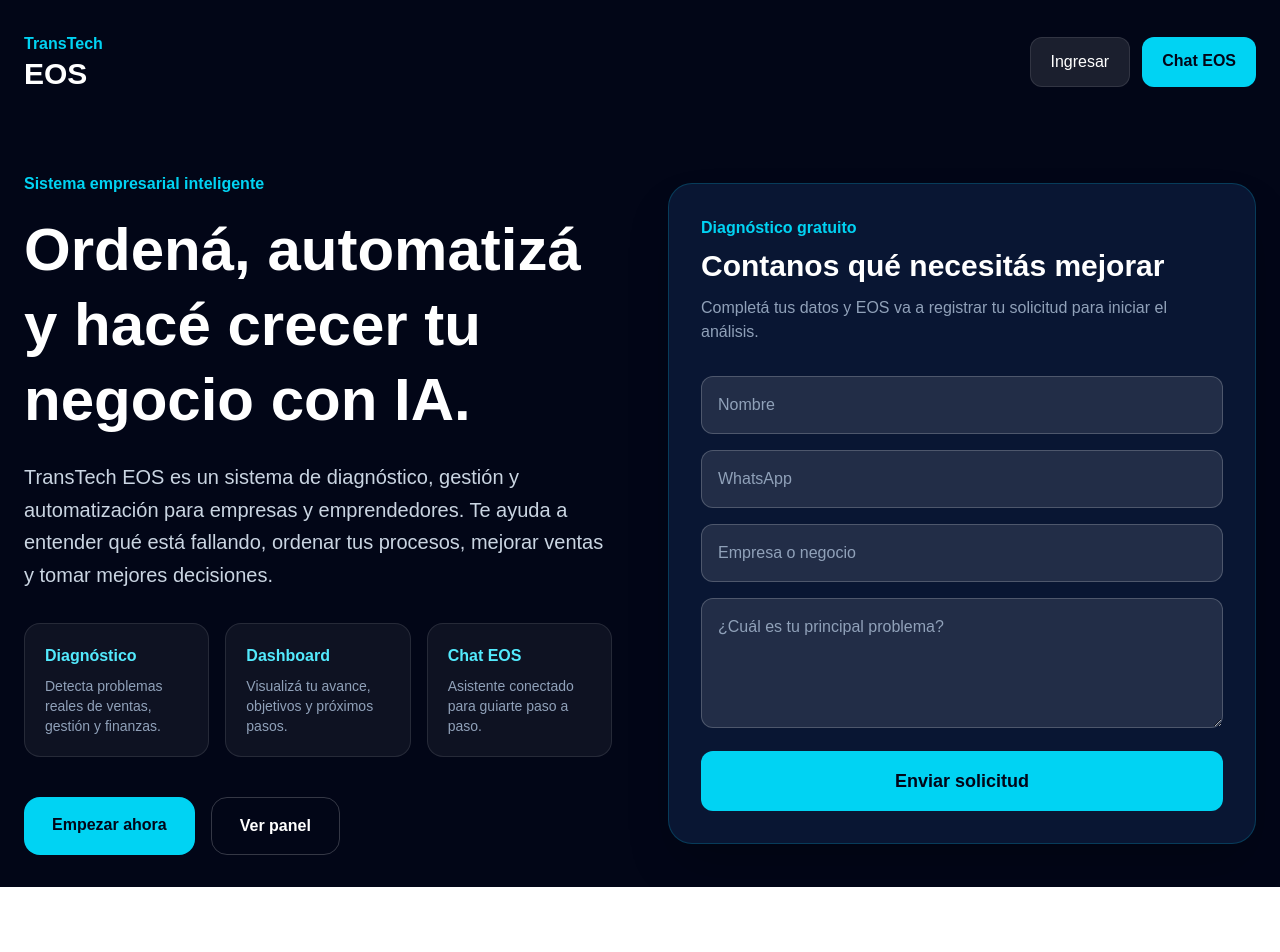
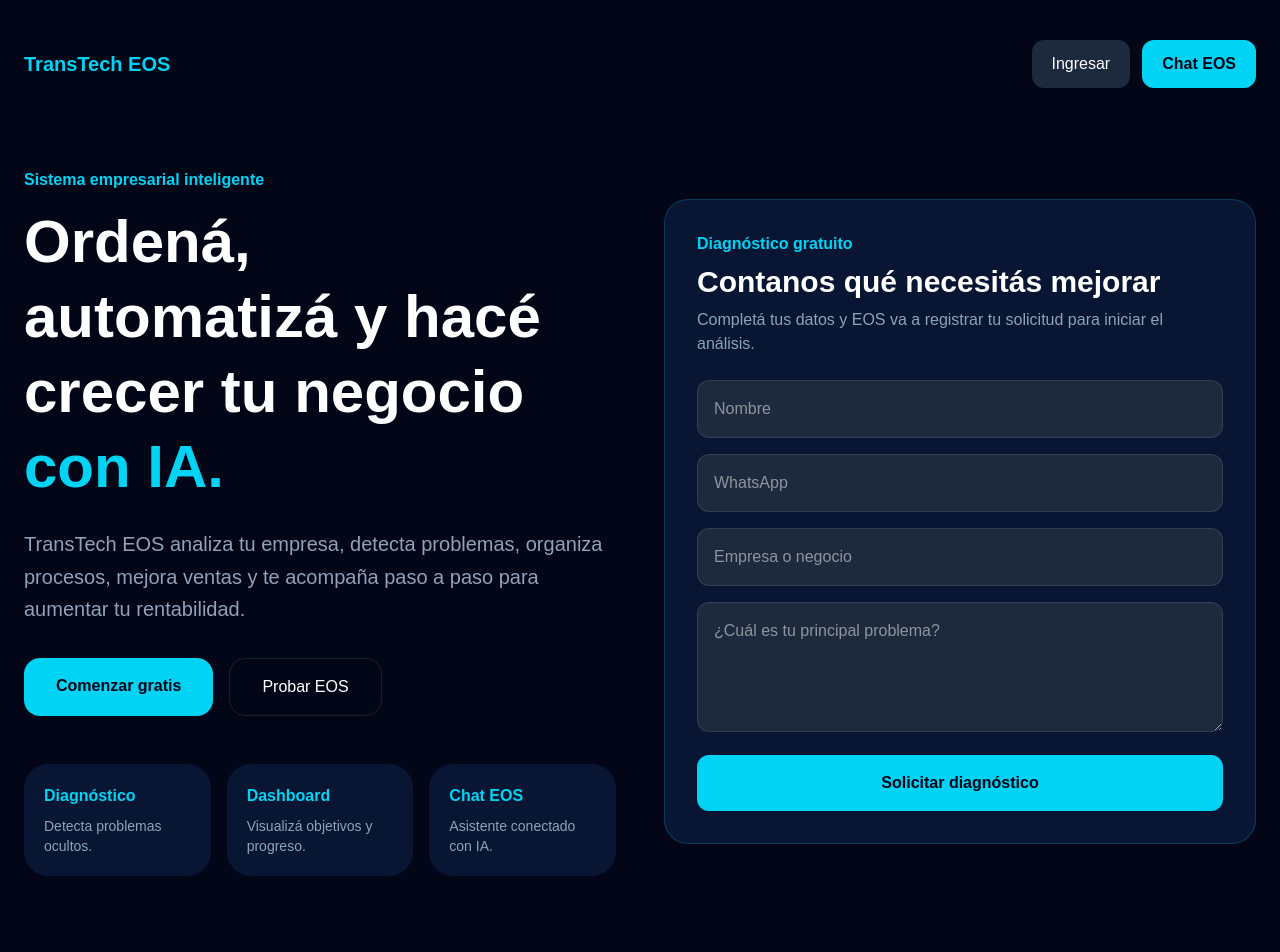
Before and after one commit to barretoa109-dot/transtech-eos, a Next.js app: page / in a window 1280 px wide. Shown: the top 952 px of the page. Before the commit the page ends 887 px from the top, so only its background shows below. Built offline with nearby package versions, Linux system fonts and the light colour scheme; no server answers.

Commit message:
Landing final TransTech EOS

```diff
--- a/app/page.tsx
+++ b/app/page.tsx
@@ -1,167 +1,188 @@
-"use client";
+export default function HomePage() {
+  return (
+    <main className="min-h-screen bg-[#020617] text-white overflow-hidden">
+      <section className="max-w-7xl mx-auto px-6 py-10">
 
-import { useState } from "react";
-import Link from "next/link";
-import { supabase } from "../lib/supabase";
-
-export default function Home() {
-  const [nombre, setNombre] = useState("");
-  const [whatsapp, setWhatsapp] = useState("");
-  const [empresa, setEmpresa] = useState("");
-  const [problema, setProblema] = useState("");
-  const [enviando, setEnviando] = useState(false);
-
-  async function enviarLead() {
-    if (!nombre || !whatsapp || !problema) {
-      alert("Completá nombre, WhatsApp y el problema principal.");
-      return;
-    }
-
-    setEnviando(true);
-
-    const { error } = await supabase.from("leads").insert([
-      {
-        nombre,
-        whatsapp,
-        empresa,
-        problema,
-      },
-    ]);
-
-    setEnviando(false);
-
-    if (error) {
-      console.log(error);
-      alert("No se pudo enviar. Revisá Supabase.");
-      return;
-    }
-
-    alert("Solicitud enviada correctamente.");
-
-    setNombre("");
-    setWhatsapp("");
-    setEmpresa("");
-    setProblema("");
-  }
-
-  return (
-    <main className="min-h-screen bg-[#020617] text-white">
-      <section className="max-w-7xl mx-auto px-6 py-8">
-        <nav className="flex items-center justify-between mb-20">
+        <header className="flex justify-between items-center mb-20">
           <div>
-            <p className="text-cyan-400 font-bold">TransTech</p>
-            <h1 className="text-3xl font-black">EOS</h1>
+            <p className="text-cyan-400 font-bold text-xl">
+              TransTech EOS
+            </p>
           </div>
 
           <div className="flex gap-3">
-            <Link href="/login" className="px-5 py-3 rounded-xl bg-white/10 border border-white/10">
+            <a
+              href="/login"
+              className="px-5 py-3 rounded-xl bg-slate-800 hover:bg-slate-700"
+            >
               Ingresar
-            </Link>
-            <Link href="/eos" className="px-5 py-3 rounded-xl bg-cyan-400 text-slate-950 font-bold">
+            </a>
+
+            <a
+              href="/eos"
+              className="px-5 py-3 rounded-xl bg-cyan-400 text-slate-950 font-bold"
+            >
               Chat EOS
-            </Link>
+            </a>
           </div>
-        </nav>
+        </header>
 
-        <div className="grid lg:grid-cols-2 gap-14 items-center">
+        <div className="grid lg:grid-cols-2 gap-12 items-center">
+
           <div>
-            <p className="text-cyan-400 font-bold mb-4">
+            <p className="text-cyan-400 font-bold mb-3">
               Sistema empresarial inteligente
             </p>
 
-            <h2 className="text-5xl md:text-6xl font-black leading-tight mb-6">
-              Ordená, automatizá y hacé crecer tu negocio con IA.
-            </h2>
+            <h1 className="text-6xl font-black leading-tight mb-6">
+              Ordená,
+              <br />
+              automatizá y hacé
+              <br />
+              crecer tu negocio
+              <span className="text-cyan-400"> con IA.</span>
+            </h1>
 
-            <p className="text-slate-300 text-xl mb-8 leading-relaxed">
-              TransTech EOS es un sistema de diagnóstico, gestión y automatización
-              para empresas y emprendedores. Te ayuda a entender qué está fallando,
-              ordenar tus procesos, mejorar ventas y tomar mejores decisiones.
+            <p className="text-slate-400 text-xl leading-relaxed mb-8">
+              TransTech EOS analiza tu empresa, detecta problemas,
+              organiza procesos, mejora ventas y te acompaña
+              paso a paso para aumentar tu rentabilidad.
             </p>
 
-            <div className="grid sm:grid-cols-3 gap-4 mb-10">
-              <div className="bg-white/5 border border-white/10 rounded-2xl p-5">
-                <h3 className="font-bold text-cyan-300 mb-2">Diagnóstico</h3>
-                <p className="text-sm text-slate-400">
-                  Detecta problemas reales de ventas, gestión y finanzas.
+            <div className="flex gap-4 flex-wrap">
+              <a
+                href="/login"
+                className="bg-cyan-400 text-slate-950 px-8 py-4 rounded-2xl font-black"
+              >
+                Comenzar gratis
+              </a>
+
+              <a
+                href="/eos"
+                className="border border-white/10 px-8 py-4 rounded-2xl"
+              >
+                Probar EOS
+              </a>
+            </div>
+
+            <div className="grid grid-cols-3 gap-4 mt-12">
+              <div className="bg-[#091633] rounded-3xl p-5">
+                <h3 className="text-cyan-400 font-bold">
+                  Diagnóstico
+                </h3>
+                <p className="text-slate-400 text-sm mt-2">
+                  Detecta problemas ocultos.
                 </p>
               </div>
 
-              <div className="bg-white/5 border border-white/10 rounded-2xl p-5">
-                <h3 className="font-bold text-cyan-300 mb-2">Dashboard</h3>
-                <p className="text-sm text-slate-400">
-                  Visualizá tu avance, objetivos y próximos pasos.
+              <div className="bg-[#091633] rounded-3xl p-5">
+                <h3 className="text-cyan-400 font-bold">
+                  Dashboard
+                </h3>
+                <p className="text-slate-400 text-sm mt-2">
+                  Visualizá objetivos y progreso.
                 </p>
               </div>
 
-              <div className="bg-white/5 border border-white/10 rounded-2xl p-5">
-                <h3 className="font-bold text-cyan-300 mb-2">Chat EOS</h3>
-                <p className="text-sm text-slate-400">
-                  Asistente conectado para guiarte paso a paso.
+              <div className="bg-[#091633] rounded-3xl p-5">
+                <h3 className="text-cyan-400 font-bold">
+                  Chat EOS
+                </h3>
+                <p className="text-slate-400 text-sm mt-2">
+                  Asistente conectado con IA.
                 </p>
               </div>
             </div>
-
-            <div className="flex flex-wrap gap-4">
-              <Link href="/login" className="px-7 py-4 rounded-2xl bg-cyan-400 text-slate-950 font-black">
-                Empezar ahora
-              </Link>
-
-              <Link href="/dashboard" className="px-7 py-4 rounded-2xl border border-white/20 font-bold">
-                Ver panel
-              </Link>
-            </div>
           </div>
 
-          <div className="bg-[#091633] border border-cyan-400/20 rounded-3xl p-8 shadow-2xl">
-            <p className="text-cyan-400 font-bold mb-2">Diagnóstico gratuito</p>
-            <h3 className="text-3xl font-black mb-3">
-              Contanos qué necesitás mejorar
-            </h3>
+          <div className="bg-[#091633] border border-cyan-400/20 rounded-3xl p-8">
 
-            <p className="text-slate-400 mb-8">
-              Completá tus datos y EOS va a registrar tu solicitud para iniciar el análisis.
+            <p className="text-cyan-400 font-bold mb-2">
+              Diagnóstico gratuito
             </p>
 
-            <div className="space-y-4">
+            <h2 className="text-3xl font-black mb-2">
+              Contanos qué necesitás mejorar
+            </h2>
+
+            <p className="text-slate-400 mb-6">
+              Completá tus datos y EOS va a registrar tu solicitud
+              para iniciar el análisis.
+            </p>
+
+            <form className="space-y-4">
               <input
-                className="w-full p-4 rounded-xl bg-white/10 border border-white/20 text-white placeholder-slate-400 outline-none"
                 placeholder="Nombre"
-                value={nombre}
-                onChange={(e) => setNombre(e.target.value)}
+                className="w-full bg-slate-800 rounded-xl p-4 border border-white/10"
               />
 
               <input
-                className="w-full p-4 rounded-xl bg-white/10 border border-white/20 text-white placeholder-slate-400 outline-none"
                 placeholder="WhatsApp"
-                value={whatsapp}
-                onChange={(e) => setWhatsapp(e.target.value)}
+                className="w-full bg-slate-800 rounded-xl p-4 border border-white/10"
               />
 
               <input
-                className="w-full p-4 rounded-xl bg-white/10 border border-white/20 text-white placeholder-slate-400 outline-none"
                 placeholder="Empresa o negocio"
-                value={empresa}
-                onChange={(e) => setEmpresa(e.target.value)}
+                className="w-full bg-slate-800 rounded-xl p-4 border border-white/10"
               />
 
               <textarea
-                className="w-full p-4 rounded-xl bg-white/10 border border-white/20 text-white placeholder-slate-400 outline-none min-h-[130px]"
+                rows={4}
                 placeholder="¿Cuál es tu principal problema?"
-                value={problema}
-                onChange={(e) => setProblema(e.target.value)}
+                className="w-full bg-slate-800 rounded-xl p-4 border border-white/10"
               />
 
               <button
-                onClick={enviarLead}
-                disabled={enviando}
-                className="w-full bg-cyan-400 text-slate-950 py-4 rounded-xl font-black text-lg disabled:opacity-60"
+                type="button"
+                className="w-full bg-cyan-400 text-slate-950 font-black py-4 rounded-xl"
               >
-                {enviando ? "Enviando..." : "Enviar solicitud"}
+                Solicitar diagnóstico
               </button>
+            </form>
+          </div>
+
+        </div>
+
+        <section className="mt-32">
+          <h2 className="text-5xl font-black text-center mb-14">
+            Todo en un solo sistema
+          </h2>
+
+          <div className="grid md:grid-cols-3 gap-6">
+
+            <div className="bg-[#091633] p-8 rounded-3xl">
+              <h3 className="text-2xl font-bold mb-4">
+                Gestión
+              </h3>
+
+              <p className="text-slate-400">
+                Control de clientes, tareas, seguimiento y procesos.
+              </p>
             </div>
+
+            <div className="bg-[#091633] p-8 rounded-3xl">
+              <h3 className="text-2xl font-bold mb-4">
+                Finanzas
+              </h3>
+
+              <p className="text-slate-400">
+                Organización financiera y análisis de rentabilidad.
+              </p>
+            </div>
+
+            <div className="bg-[#091633] p-8 rounded-3xl">
+              <h3 className="text-2xl font-bold mb-4">
+                Automatización
+              </h3>
+
+              <p className="text-slate-400">
+                IA trabajando para vos 24/7.
+              </p>
+            </div>
+
           </div>
-        </div>
+        </section>
+
       </section>
     </main>
   );
```
